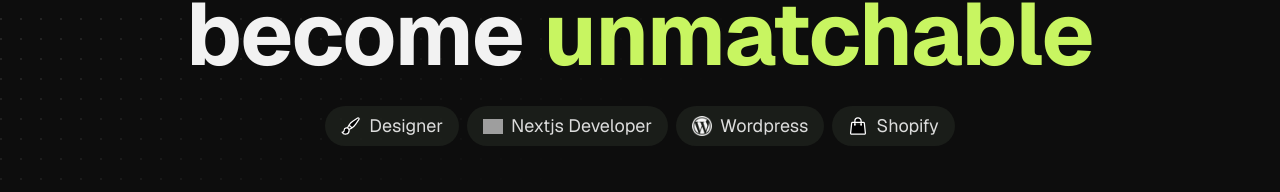
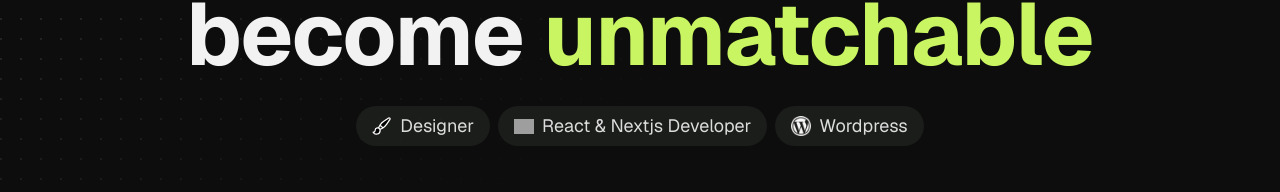
Before and after one commit to Haseeb-WebDeveloper/Personal-Portfolio, a Next.js app: page / in a window 1280 px wide. Shown: the part 262-454 px from the top of the page. Built offline with nearby package versions, Linux system fonts and the light colour scheme; grey boxes are pictures that could not be loaded.

Commit message:
Hero skill updates

```diff
--- a/src/components/sections/hero.tsx
+++ b/src/components/sections/hero.tsx
@@ -28,23 +28,23 @@
             <h3 id="text" className="opacity-0 font-bold text-[3rem] md:text-[4.5rem] lg:text-[5.5rem] text-center leading-none md:leading-[5rem] tracking-[-1px] max-w-[940px] mx-auto">
               I make businesses become <span className="text-tertiary dark:text-primary">unmatchable</span>
             </h3>
-            <div className=" flex flex-wrap gap-2 mx-auto  justify-center items-center">
-              <div id="skill" className="opacity-0 flex gap-2 items-center text-foreground/90 text-md md:text-lg font-normal rounded-full bg-secondary/70 px-4 py-1.5 hover:bg-secondary transition-all duration-100 cursor-default">
+            <div className=" flex flex-wrap flex-col md:flex-row gap-2 mx-auto  justify-center items-center">
+              <div id='skill' className="order-1 md:order-1 md:w-auto opacity-0 flex gap-2 items-center text-foreground/90 text-md md:text-lg font-normal rounded-full bg-secondary/70 px-4 py-1.5 hover:bg-secondary transition-all duration-100 cursor-default">
                 <Image src="/Designer.svg" alt="Designer svg logo" width={20} height={20} />
                 <h4>Designer</h4>
               </div>
-              <div id="skill" className="opacity-0 flex gap-2 items-center text-foreground/90 text-md md:text-lg font-normal rounded-full bg-secondary/70 px-4 py-1.5 hover:bg-secondary transition-all duration-100 cursor-default">
+              <div id='skill' className="order-2 md:order-3 md:w-auto opacity-0 flex gap-2 items-center text-foreground/90 text-md md:text-lg font-normal rounded-full bg-secondary/70 px-4 py-1.5 hover:bg-secondary transition-all duration-100 cursor-default">
+                <Image src="/wordpress-logo.webp" alt="Wordpress logo" width={20} height={20} />
+                <h4 className='flex gap-1.5 items-center'>Wordpress <span className="md:hidden block">Developer</span></h4>
+              </div>
+              <div id='skill' className="order-3 md:order-2 w-full md:w-auto opacity-0 flex gap-2 items-center text-foreground/90 text-md md:text-lg font-normal rounded-full bg-secondary/70 px-4 py-1.5 hover:bg-secondary transition-all duration-100 cursor-default">
                 <Image src="/Developer.svg" alt="Developer svg logo" width={20} height={20} />
-                <h4>Nextjs Developer</h4>
+                <h4>React & Nextjs Developer</h4>
               </div>
-              <div id="skill" className="opacity-0 flex gap-2 items-center text-foreground/90 text-md md:text-lg font-normal rounded-full bg-secondary/70 px-4 py-1.5 hover:bg-secondary transition-all duration-100 cursor-default">
-                <Image src="/wordpress-logo.webp" alt="Wordpress logo" width={20} height={20} />
-                <h4>Wordpress</h4>
-              </div>
-              <div id="skill" className="opacity-0 flex gap-2 items-center text-foreground/90 text-md md:text-lg font-normal rounded-full bg-secondary/70 px-4 py-1.5 hover:bg-secondary transition-all duration-100 cursor-default">
+              {/* <div id="skill" className="opacity-0 flex gap-2 items-center text-foreground/90 text-md md:text-lg font-normal rounded-full bg-secondary/70 px-4 py-1.5 hover:bg-secondary transition-all duration-100 cursor-default">
                 <Image src="/Shop.svg" alt="Shopify svg logo" width={20} height={20} />
                 <h4>Shopify</h4>
-              </div>
+              </div> */}
             </div>
           </div>
           <div className=" flex flex-col md:flex-row justify-center items-end ">
```
